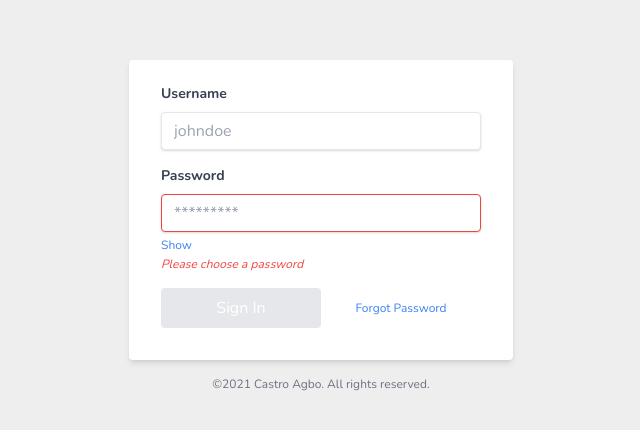
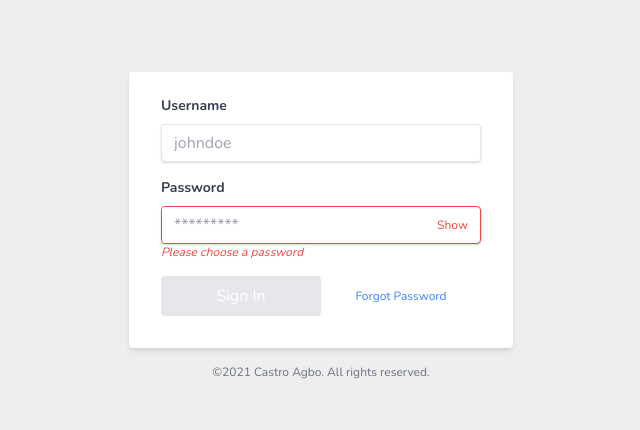
Before and after one commit to ceafive/react-graphql, a React (Create React App) app in the folder client/: page / in a window 1280 px wide. Shown: the part 174-604 px from the top of the page, without its empty margins (319-959 px from the left). Built offline with nearby package versions, Linux system fonts and the light colour scheme.

Commit message:
add forgot password

```diff
--- a/client/src/components/Login.js
+++ b/client/src/components/Login.js
@@ -106,10 +106,13 @@ const Login = () => {
             >
               {resetPassword ? `Enter New Password` : `Password`}
             </label>
+            <div
+              className={`flex items-center border ${
+                !formData.password && "border-red-500"
+              } rounded shadow pr-3 `}
+            >
               <input
-              className={`shadow appearance-none border ${
-                !formData.password && "border-red-500"
-              } rounded w-full py-2 px-3 text-gray-700 leading-tight focus:outline-none focus:shadow-outline`}
+                className={`appearance-none rounded w-full py-2 px-3 text-gray-700 leading-tight focus:outline-none focus:shadow-outline`}
                 id="password"
                 name="password"
                 value={formData.password}
@@ -124,18 +127,21 @@ const Login = () => {
                 }}
               />
               <button
+                className="focus:outline-none"
                 onClick={(e) => {
                   e.preventDefault();
                   setSecureEntry((data) => !data);
                 }}
               >
                 <p
-                className={`inset-0 flex justify-end items-center w-full text-right text-xs ${"text-blue-500"} focus:outline-none`}
+                  className={`text-right text-xs ${
+                    secureEntry ? "text-red-500" : "text-blue-500"
+                  }`}
                 >
                   {secureEntry ? "Show" : "Hide"}
                 </p>
               </button>
-
+            </div>
             {!formData.password && (
               <p className="text-red-500 text-xs italic">
                 Please choose a password
```
Also changed, not shown: 1 other file (tests, documents, lock files or other folders). Lines whose indentation alone changed are shown as unchanged.
